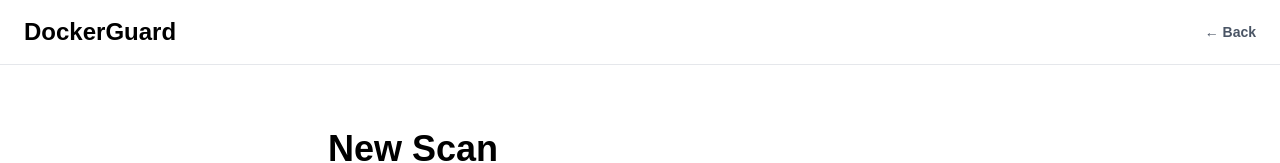
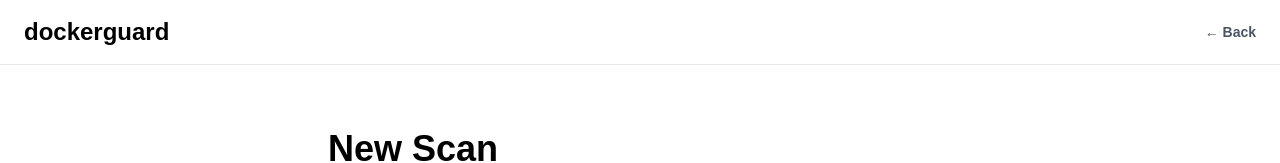
Before and after one commit to syedubaid11/docker-guard-frontend, a Next.js app: page /scan/new in a window 1280 px wide. Shown: the top 163 px of the page. Built offline with nearby package versions, Linux system fonts and the light colour scheme; no server answers; sample sign-in values are in the browser's storage; a web font is replaced by a local one.

Commit message:
fix : fixed typo

```diff
--- a/app/dashboard/page.tsx
+++ b/app/dashboard/page.tsx
@@ -44,7 +44,7 @@ export default function Dashboard() {
   return (
     <div className="min-h-screen w-full bg-white tasa-orbiter-display">
       <header className="border-b border-gray-200 px-6 py-4 flex items-center justify-between">
-        <h1 className="text-2xl font-bold text-black">DockerGuard</h1>
+        <h1 className="text-2xl font-bold text-black">dockerguard</h1>
         <div className="flex items-center gap-4">
           <span className="text-sm text-gray-600">{user?.email}</span>
           <a
--- a/app/scan/new/page.tsx
+++ b/app/scan/new/page.tsx
@@ -30,7 +30,7 @@ export default function NewScan() {
   return (
     <div className="min-h-screen w-full bg-white tasa-orbiter-display text-black">
       <header className="border-b border-gray-200 px-6 py-4 flex items-center justify-between">
-        <a href="/dashboard" className="text-2xl font-bold">DockerGuard</a>
+        <a href="/dashboard" className="text-2xl font-bold">dockerguard</a>
         <a href="/dashboard" className="text-sm text-gray-600 hover:text-black">← Back</a>
       </header>
 
```
